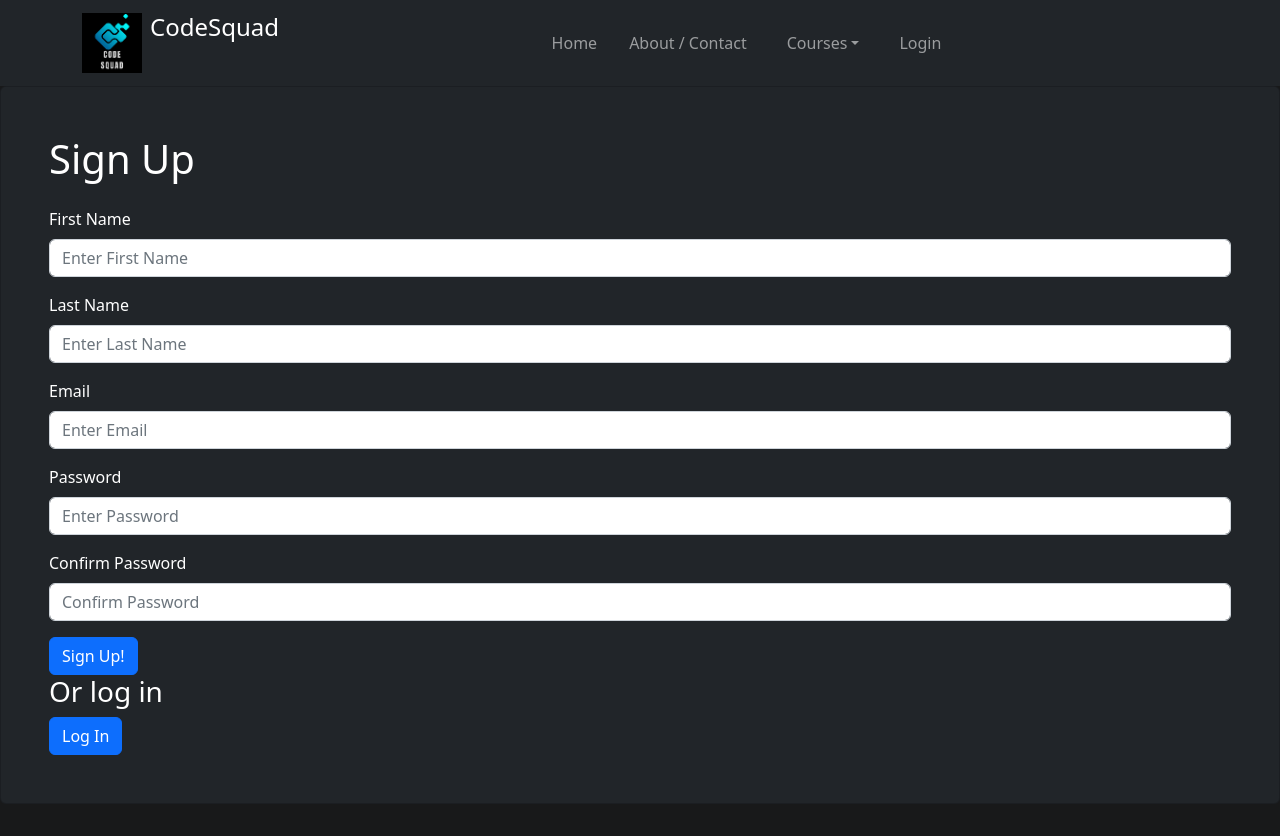
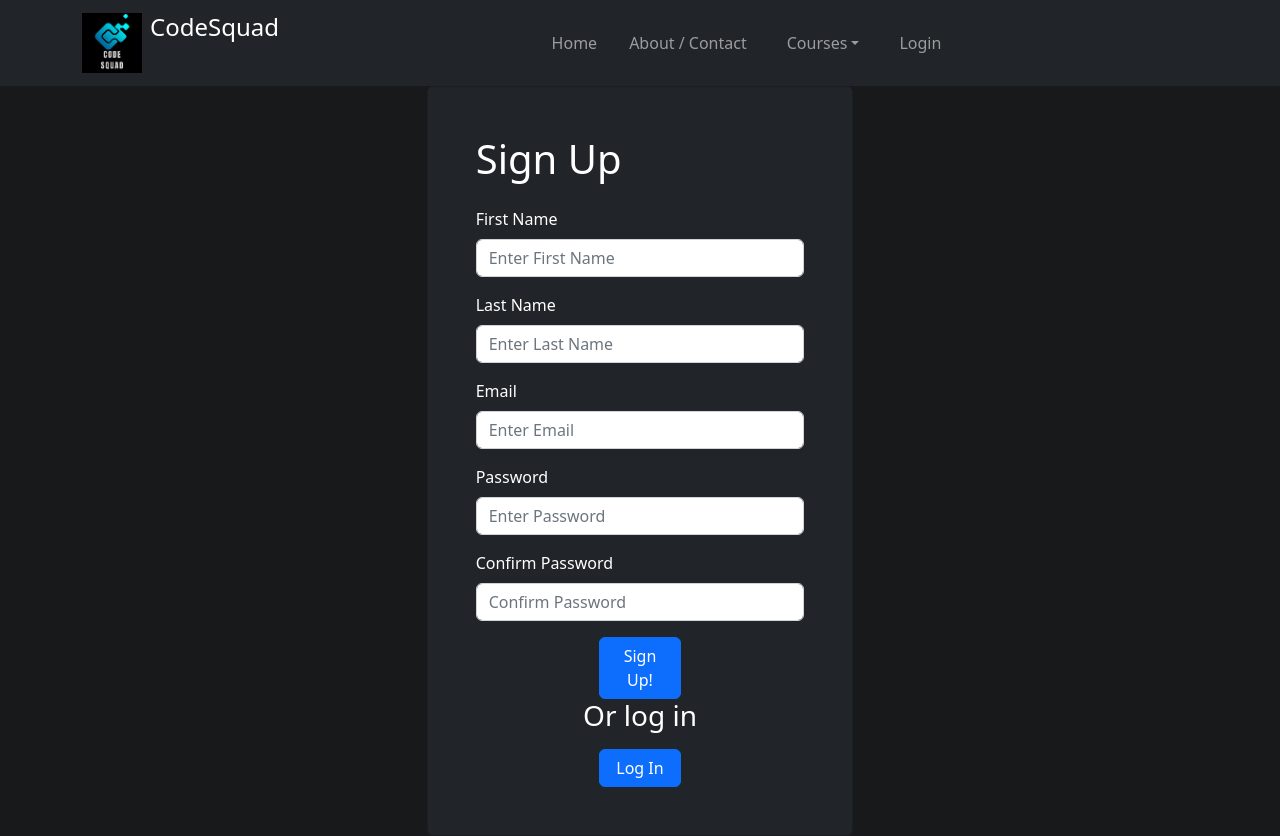
Before and after one commit to josephWaldron/Code_Squad, a React (Vite) app: page /register in a window 1280 px wide. Before the commit the page ends 804 px from the top, so only its background shows below. Built offline with nearby package versions, Linux system fonts and the light colour scheme.

Commit message:
front end changes

```diff
--- a/src/components/Login.tsx
+++ b/src/components/Login.tsx
@@ -47,7 +47,7 @@ const Login = () => {
         </Alert>
       )}
 
-      <Card className="bg-dark text-light">
+      <Card className="bg-dark text-light col-md-4 mx-auto">
         <Card.Body>
           <Card.Title>Login</Card.Title>
           <Form onSubmit={handleSubmit}>
@@ -62,7 +62,7 @@ const Login = () => {
               />
             </Form.Group>
 
-            <Form.Group controlId="password">
+            <Form.Group controlId="password" >
               <Form.Label>Password</Form.Label>
               <Form.Control
                 type="password"
@@ -73,7 +73,7 @@ const Login = () => {
               />
             </Form.Group>
 
-            <Button variant="primary" type="submit">
+            <Button variant="primary" type="submit" className=" mt-3 mx-auto d-block " >
               Login
             </Button>
           </Form>
--- a/src/components/Register.tsx
+++ b/src/components/Register.tsx
@@ -50,7 +50,7 @@ const Register = () => {
           {errorMessage}
         </Alert>
       )}
-      <Card bg="dark" className="p-5">
+      <Card bg="dark" className="p-5 col-md-4 mx-auto">
         <Form onSubmit={handleSubmit}>
           <h1 className="text-white mb-4">Sign Up</h1>
           <Form.Group className="mb-3" controlId="firstName">
@@ -104,11 +104,11 @@ const Register = () => {
             />
           </Form.Group>
 
-          <Button variant="primary" type="submit">
+          <Button variant="primary" type="submit" className="mx-auto d-block mt-3 col-md-3">
             Sign Up!
           </Button>
-          <h3>Or log in</h3>
-          <Button variant="primary" href="/login">
+          <h3 className=" mx-auto text-center">Or log in</h3>
+          <Button variant="primary" href="/login" className="mx-auto d-block mt-3 col-md-3">
             Log In
           </Button>{" "}
         </Form>
--- a/src/components/courses/render/Courses.tsx
+++ b/src/components/courses/render/Courses.tsx
@@ -15,7 +15,7 @@ const Courses = () => {
     <div>
       {courses.map((course, index) => {
         return (
-          <Card bg={"dark"} key={index}>
+          <Card key={index} className="bg-dark text-light col-md-4 mx-auto">
             <h1> {course.name}</h1>
             <img
               key={index}
--- a/src/components/courses/template.tsx
+++ b/src/components/courses/template.tsx
@@ -86,7 +86,7 @@ const shuffledQuestions = questions.sort(getRandom).map((question) => {
 
 const Template = () => {
   return (
-    <Container fluid>
+    <Container fluid >
       <Row>
         <Col>
           <h2>Who created Java?</h2>
```
